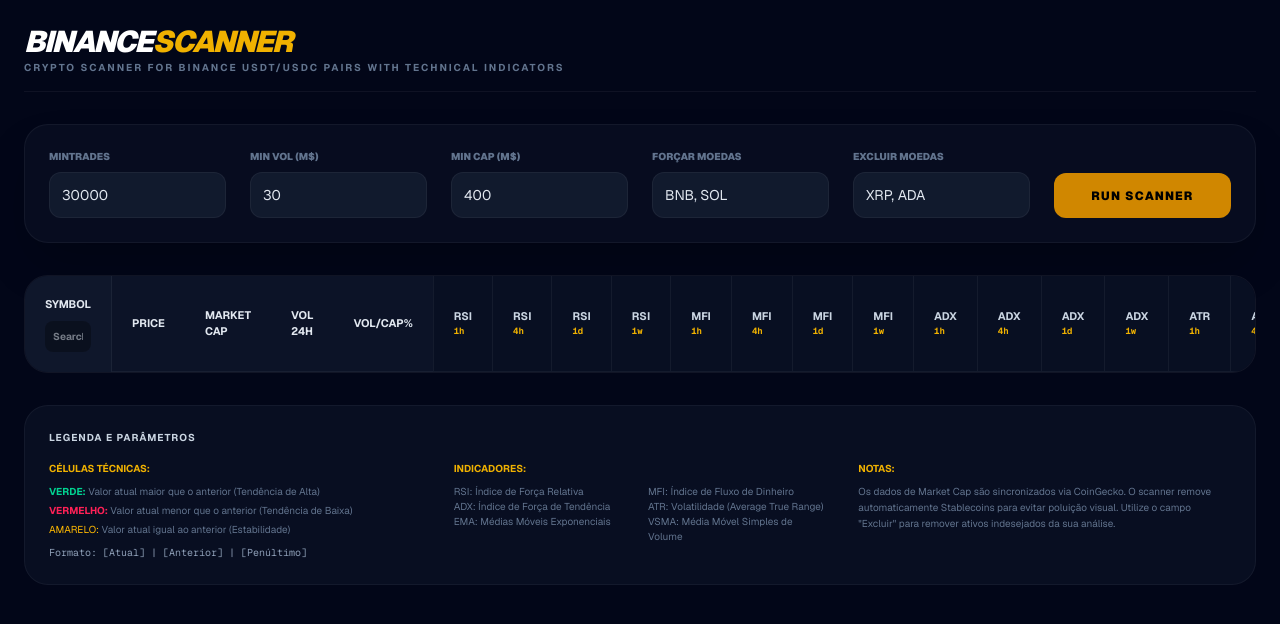
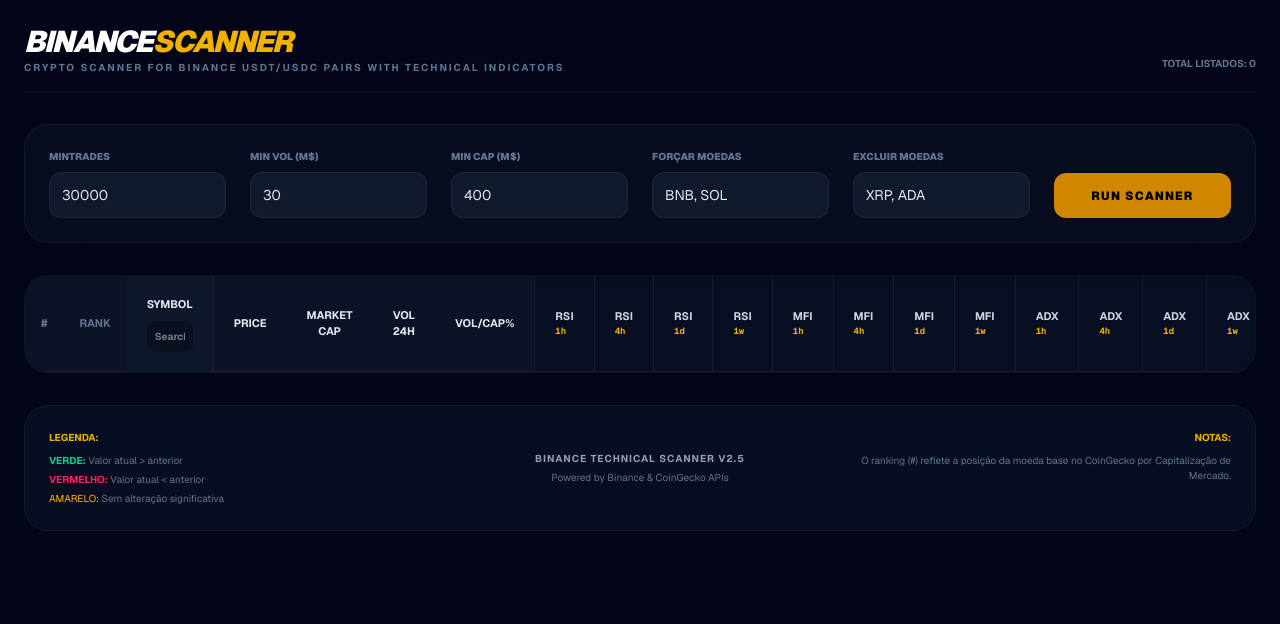
Before and after one commit to leocairos/binance-scanner, a Next.js app: page / in a window 1280 px wide. Shown: the top 624 px of the page. Built offline with nearby package versions, Linux system fonts and the light colour scheme.

Commit message:
upd: add index and ranking column

```diff
--- a/app/page.js
+++ b/app/page.js
@@ -1,9 +1,10 @@
 "use client";
-import React, { useState, useMemo } from 'react';
+import React, { useState, useMemo, useEffect } from 'react';
 import axios from 'axios';
 import * as TI from 'technicalindicators';
 
 export default function BinanceScanner() {
+  const [isClient, setIsClient] = useState(false);
   const [rawData, setRawData] = useState([]);
   const [loading, setLoading] = useState(false);
   const [status, setStatus] = useState("");
@@ -28,6 +29,10 @@
     { label: 'VSMA20', key: 'V_SMA' }
   ];
 
+  useEffect(() => {
+    setIsClient(true);
+  }, []);
+
   const fetchKlines = async (symbol, interval) => {
     try {
       const res = await axios.get(`https://api.binance.com/api/v3/klines`, {
@@ -49,8 +54,14 @@
         axios.get('https://api.coingecko.com/api/v3/coins/markets?vs_currency=usd&order=market_cap_desc&per_page=250')
       ]);
 
-      const capMap = new Map();
-      mcapRes.data.forEach(c => capMap.set(c.symbol.toUpperCase(), c.market_cap));
+      // Mapeamento de Market Cap e Ranking do CoinGecko
+      const marketInfoMap = new Map();
+      mcapRes.data.forEach(c => {
+        marketInfoMap.set(c.symbol.toUpperCase(), {
+          cap: c.market_cap,
+          rank: c.market_cap_rank
+        });
+      });
 
       const forceArray = globalFilters.force.split(',').map(s => s.trim().toUpperCase());
       const excludeArray = globalFilters.exclude.split(',').map(s => s.trim().toUpperCase());
@@ -61,10 +72,10 @@
         if (!t.symbol.endsWith('USDT') && !t.symbol.endsWith('USDC')) return false;
         if (STABLES.includes(base) || excludeArray.includes(base)) return false;
 
-        const mCap = capMap.get(base) || 0;
+        const info = marketInfoMap.get(base) || { cap: 0, rank: 'N/A' };
         const meets = parseInt(t.count) >= globalFilters.minTrades &&
           parseFloat(t.quoteVolume) >= (globalFilters.minVol * 1000000) &&
-          mCap >= (globalFilters.minCap * 1000000);
+          info.cap >= (globalFilters.minCap * 1000000);
 
         return meets || forceArray.includes(base);
       });
@@ -73,11 +84,17 @@
       for (const pair of qualified) {
         setStatus(`Analisando: ${pair.symbol}`);
         const base = pair.symbol.replace(/USDT$|USDC$/, "");
-        const mCap = capMap.get(base) || 0;
+        const info = marketInfoMap.get(base) || { cap: 0, rank: '?' };
+        const vol24h = parseFloat(pair.quoteVolume);
+
         let row = {
-          symbol: pair.symbol, price: parseFloat(pair.lastPrice),
-          vol: parseFloat(pair.quoteVolume), trades: parseInt(pair.count),
-          cap: mCap, volCap: (parseFloat(pair.quoteVolume) / mCap) * 100,
+          symbol: pair.symbol,
+          price: parseFloat(pair.lastPrice),
+          vol: vol24h,
+          trades: parseInt(pair.count),
+          cap: info.cap,
+          rank: info.rank,
+          volCap: info.cap > 0 ? (vol24h / info.cap) * 100 : 0,
           tech: {}
         };
 
@@ -85,8 +102,10 @@
           const k = await fetchKlines(pair.symbol, tf);
           if (k) {
             const c = k.map(d => d.close), h = k.map(d => d.high), l = k.map(d => d.low), v = k.map(d => d.volume);
-            const fmt = (arr) => arr?.slice(-3).reverse().map(v => v.toFixed(2)).join(' | ') || "N/A";
-
+            const fmt = (arr) => {
+              if (!arr || arr.length < 2) return "N/A";
+              return arr.slice(-3).reverse().map(v => (v !== undefined && v !== null) ? v.toFixed(2) : "0.00").join(' | ');
+            };
             row.tech[`RSI_${tf}`] = fmt(TI.RSI.calculate({ values: c, period: 14 }));
             row.tech[`MFI_${tf}`] = fmt(TI.MFI.calculate({ high: h, low: l, close: c, volume: v, period: 14 }));
             row.tech[`ADX_${tf}`] = fmt(TI.ADX.calculate({ high: h, low: l, close: c, period: 14 }).map(x => x.adx));
@@ -97,7 +116,6 @@
             row.tech[`E100_${tf}`] = fmt(TI.EMA.calculate({ values: c, period: 100 }));
             row.tech[`V_SMA_${tf}`] = fmt(TI.SMA.calculate({ values: v, period: 20 }));
           }
-          await new Promise(r => setTimeout(r, 40));
         }
         results.push(row);
       }
@@ -126,42 +144,42 @@
   const renderIndicatorCell = (valString) => {
     if (!valString || valString === "N/A") return <span className="text-slate-600">N/A</span>;
     const parts = valString.split(' | ').map(v => parseFloat(v));
-    const [curr, prev] = parts;
+    const curr = parts[0]; const prev = parts[1];
+    if (isNaN(curr) || isNaN(prev)) return <span className="text-slate-600">N/A</span>;
     let color = "text-amber-400";
     if (curr > prev) color = "text-emerald-400 font-bold";
     else if (curr < prev) color = "text-rose-500 font-bold";
     return (
       <div className="flex flex-col leading-tight">
         <span className={color}>{curr.toFixed(2)}</span>
-        <span className="text-[9px] text-slate-600 font-mono">{prev.toFixed(2)} | {parts[2].toFixed(2)}</span>
+        <span className="text-[9px] text-slate-600 font-mono">{prev.toFixed(2)} | {(parts[2] || 0).toFixed(2)}</span>
       </div>
     );
   };
 
+  if (!isClient) return <div className="bg-slate-950 min-h-screen" />;
+
   return (
     <main className="p-6 bg-slate-950 min-h-screen text-slate-200 font-sans">
-      <div className="max-w-[2200px] mx-auto">
+      <div className="max-w-[2400px] mx-auto">
         <div className="flex justify-between items-end mb-8 border-b border-white/5 pb-4">
           <div>
             <h1 className="text-3xl font-black text-white italic tracking-tighter">BINANCE<span className="text-yellow-500">SCANNER</span></h1>
             <p className="text-slate-500 text-[10px] uppercase font-bold tracking-[0.2em]">Crypto Scanner for Binance USDT/USDC pairs with technical indicators</p>
           </div>
-          {loading && <div className="text-yellow-500 font-mono text-sm animate-pulse mb-1 flex items-center gap-2">
-            <span className="relative flex h-2 w-2">
-              <span className="animate-ping absolute inline-flex h-full w-full rounded-full bg-yellow-400 opacity-75"></span>
-              <span className="relative inline-flex rounded-full h-2 w-2 bg-yellow-500"></span>
-            </span>
-            {status}
-          </div>}
+          <div className="text-right">
+            <div className="text-[10px] text-slate-500 font-bold uppercase mb-1">Total Listados: {filteredAndSortedData.length}</div>
+            {loading && <div className="text-yellow-500 font-mono text-sm animate-pulse flex items-center gap-2">
+              <span className="relative flex h-2 w-2"><span className="animate-ping absolute inline-flex h-full w-full rounded-full bg-yellow-400 opacity-75"></span><span className="relative inline-flex rounded-full h-2 w-2 bg-yellow-500"></span></span>
+              {status}
+            </div>}
+          </div>
         </div>
 
-        {/* Filtros Globais */}
         <div className="grid grid-cols-1 md:grid-cols-6 gap-6 mb-8 bg-slate-900/40 p-6 rounded-3xl border border-white/5 shadow-2xl">
           {Object.keys(globalFilters).map(k => (
             <div key={k}>
-              <label className="block text-[10px] uppercase font-black text-slate-500 mb-2">
-                {k === 'minVol' ? 'Min Vol (M$)' : k === 'minCap' ? 'Min Cap (M$)' : k === 'exclude' ? 'Excluir Moedas' : k === 'force' ? 'Forçar Moedas' : k}
-              </label>
+              <label className="block text-[10px] uppercase font-black text-slate-500 mb-2">{k === 'minVol' ? 'Min Vol (M$)' : k === 'minCap' ? 'Min Cap (M$)' : k === 'exclude' ? 'Excluir Moedas' : k === 'force' ? 'Forçar Moedas' : k}</label>
               <input className="w-full bg-slate-800/50 border border-white/5 p-3 rounded-xl text-sm focus:ring-2 focus:ring-yellow-500 outline-none transition-all"
                 type={['force', 'exclude'].includes(k) ? 'text' : 'number'} value={globalFilters[k]}
                 onChange={e => setGlobalFilters({ ...globalFilters, [k]: e.target.value })} />
@@ -172,26 +190,24 @@
           </button>
         </div>
 
-        {/* Tabela */}
-        <div className="overflow-x-auto border border-white/5 rounded-3xl bg-slate-900/20">
+        <div className="overflow-x-auto border border-white/5 rounded-3xl bg-slate-900/20 shadow-inner">
           <table className="w-full text-left text-[11px] border-separate border-spacing-0">
             <thead>
               <tr className="bg-slate-900/80">
+                <th className="p-4 border-b border-white/5 text-slate-500">#</th>
+                <th onClick={() => requestSort('rank')} className="p-4 cursor-pointer hover:bg-slate-800 border-b border-white/5 text-slate-500">RANK</th>
                 <th onClick={() => requestSort('symbol')} className="p-5 sticky left-0 bg-slate-900 z-30 border-r border-white/5 cursor-pointer hover:bg-slate-800 transition-all">
                   SYMBOL {sortConfig.key === 'symbol' && (sortConfig.direction === 'asc' ? '↑' : '↓')}
                   <input onClick={e => e.stopPropagation()} placeholder="Search..." className="block mt-2 w-full bg-black/30 border-none p-2 rounded-lg text-[10px] focus:ring-1 focus:ring-yellow-500"
                     onChange={e => setColFilters({ ...colFilters, symbol: e.target.value })} />
                 </th>
                 <th onClick={() => requestSort('price')} className="p-5 cursor-pointer hover:bg-slate-800 border-b border-white/5">PRICE</th>
-                <th onClick={() => requestSort('cap')} className="p-5 cursor-pointer hover:bg-slate-800 border-b border-white/5">MARKET CAP</th>
-                <th onClick={() => requestSort('vol')} className="p-5 cursor-pointer hover:bg-slate-800 border-b border-white/5">VOL 24H</th>
-                <th onClick={() => requestSort('volCap')} className="p-5 cursor-pointer hover:bg-slate-800 border-b border-white/5">VOL/CAP%</th>
+                <th onClick={() => requestSort('cap')} className="p-5 cursor-pointer hover:bg-slate-800 border-b border-white/5 text-center">MARKET CAP</th>
+                <th onClick={() => requestSort('vol')} className="p-5 cursor-pointer hover:bg-slate-800 border-b border-white/5 text-center">VOL 24H</th>
+                <th onClick={() => requestSort('volCap')} className="p-5 cursor-pointer hover:bg-slate-800 border-b border-white/5 text-center">VOL/CAP%</th>
                 {INDICATORS.map(ind => TIMEFRAMES.map(tf => (
                   <th key={ind.key + tf} className="p-5 border-l border-white/5 border-b border-white/5 bg-slate-950/30">
-                    <div className="flex flex-col">
-                      <span className="text-slate-300 font-bold">{ind.label}</span>
-                      <span className="text-yellow-500 font-mono text-[9px]">{tf}</span>
-                    </div>
+                    <div className="flex flex-col"><span className="text-slate-300 font-bold">{ind.label}</span><span className="text-yellow-500 font-mono text-[9px]">{tf}</span></div>
                   </th>
                 )))}
               </tr>
@@ -199,19 +215,17 @@
             <tbody>
               {filteredAndSortedData.map((row, i) => (
                 <tr key={i} className="group hover:bg-white/[0.02] transition-colors">
+                  <td className="p-4 text-slate-600 font-mono border-b border-white/5">{i + 1}</td>
+                  <td className="p-4 border-b border-white/5"><span className="bg-slate-800 px-2 py-0.5 rounded text-slate-400 text-[10px]">#{row.rank}</span></td>
                   <td className="p-5 sticky left-0 bg-slate-950 group-hover:bg-slate-900 z-20 border-r border-white/5 font-black text-yellow-500 shadow-xl">{row.symbol}</td>
                   <td className="p-5 font-mono text-cyan-400 font-bold border-b border-white/5">{row.price.toLocaleString(undefined, { minimumFractionDigits: 2 })}</td>
-                  <td className="p-5 text-slate-300 border-b border-white/5">${(row.cap / 1000000).toFixed(0)}M</td>
-                  <td className="p-5 text-slate-300 border-b border-white/5">${(row.vol / 1000000).toFixed(1)}M</td>
-                  <td className="p-5 border-b border-white/5">
-                    <span className={`px-2 py-1 rounded-md font-bold ${row.volCap > 15 ? 'bg-orange-500/10 text-orange-500 border border-orange-500/20' : 'text-slate-500'}`}>
-                      {row.volCap.toFixed(1)}%
-                    </span>
+                  <td className="p-5 text-slate-300 border-b border-white/5 text-center">${(row.cap / 1000000).toFixed(0)}M</td>
+                  <td className="p-5 text-slate-300 border-b border-white/5 text-center">${(row.vol / 1000000).toFixed(1)}M</td>
+                  <td className="p-5 border-b border-white/5 text-center">
+                    <span className={`px-2 py-1 rounded-md font-bold ${row.volCap > 15 ? 'bg-orange-500/10 text-orange-500 border border-orange-500/20' : 'text-slate-500'}`}>{row.volCap.toFixed(1)}%</span>
                   </td>
                   {INDICATORS.map(ind => TIMEFRAMES.map(tf => (
-                    <td key={ind.key + tf} className="p-5 border-l border-white/5 border-b border-white/5 whitespace-nowrap">
-                      {renderIndicatorCell(row.tech[`${ind.key}_${tf}`])}
-                    </td>
+                    <td key={ind.key + tf} className="p-5 border-l border-white/5 border-b border-white/5 whitespace-nowrap text-center">{renderIndicatorCell(row.tech[`${ind.key}_${tf}`])}</td>
                   )))}
                 </tr>
               ))}
@@ -219,36 +233,23 @@
           </table>
         </div>
 
-        {/* Rodapé / Legenda */}
         <footer className="mt-8 p-6 bg-slate-900/50 rounded-3xl border border-white/5 text-[10px] text-slate-500">
-          <h4 className="text-slate-300 font-bold uppercase mb-4 tracking-widest">Legenda e Parâmetros</h4>
           <div className="grid grid-cols-1 md:grid-cols-3 gap-8">
             <div>
-              <p className="mb-2"><span className="text-yellow-500 font-bold">CÉLULAS TÉCNICAS:</span></p>
+              <p className="mb-2"><span className="text-yellow-500 font-bold uppercase">Legenda:</span></p>
               <ul className="space-y-1">
-                <li><span className="text-emerald-400 font-bold">VERDE:</span> Valor atual maior que o anterior (Tendência de Alta)</li>
-                <li><span className="text-rose-500 font-bold">VERMELHO:</span> Valor atual menor que o anterior (Tendência de Baixa)</li>
-                <li><span className="text-amber-400">AMARELO:</span> Valor atual igual ao anterior (Estabilidade)</li>
-                <li className="mt-2 text-slate-400 font-mono">Formato: [Atual] | [Anterior] | [Penúltimo]</li>
+                <li><span className="text-emerald-400 font-bold">VERDE:</span> Valor atual &gt; anterior</li>
+                <li><span className="text-rose-500 font-bold">VERMELHO:</span> Valor atual &lt; anterior</li>
+                <li><span className="text-amber-400">AMARELO:</span> Sem alteração significativa</li>
               </ul>
             </div>
-            <div>
-              <p className="mb-2"><span className="text-yellow-500 font-bold">INDICADORES:</span></p>
-              <div className="grid grid-cols-2 gap-x-4">
-                <span>RSI: Índice de Força Relativa</span>
-                <span>MFI: Índice de Fluxo de Dinheiro</span>
-                <span>ADX: Índice de Força de Tendência</span>
-                <span>ATR: Volatilidade (Average True Range)</span>
-                <span>EMA: Médias Móveis Exponenciais</span>
-                <span>VSMA: Média Móvel Simples de Volume</span>
-              </div>
+            <div className="text-center self-center">
+              <p className="font-bold text-slate-400 uppercase tracking-widest">Binance Technical Scanner v2.5</p>
+              <p className="mt-1">Powered by Binance & CoinGecko APIs</p>
             </div>
-            <div>
-              <p className="mb-2"><span className="text-yellow-500 font-bold">NOTAS:</span></p>
-              <p className="leading-relaxed">
-                Os dados de Market Cap são sincronizados via CoinGecko. O scanner remove automaticamente Stablecoins para evitar poluição visual.
-                Utilize o campo "Excluir" para remover ativos indesejados da sua análise.
-              </p>
+            <div className="text-right">
+              <p className="mb-2"><span className="text-yellow-500 font-bold uppercase">Notas:</span></p>
+              <p>O ranking (#) reflete a posição da moeda base no CoinGecko por Capitalização de Mercado.</p>
             </div>
           </div>
         </footer>
```
